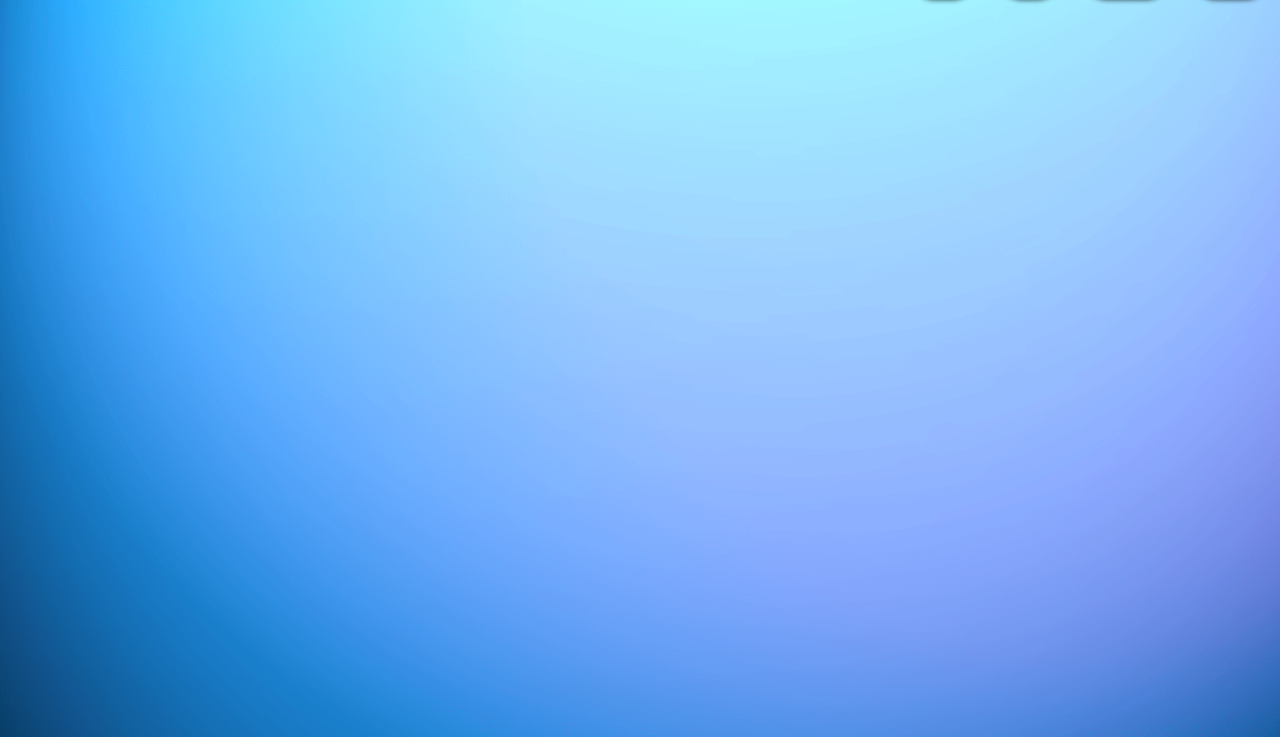
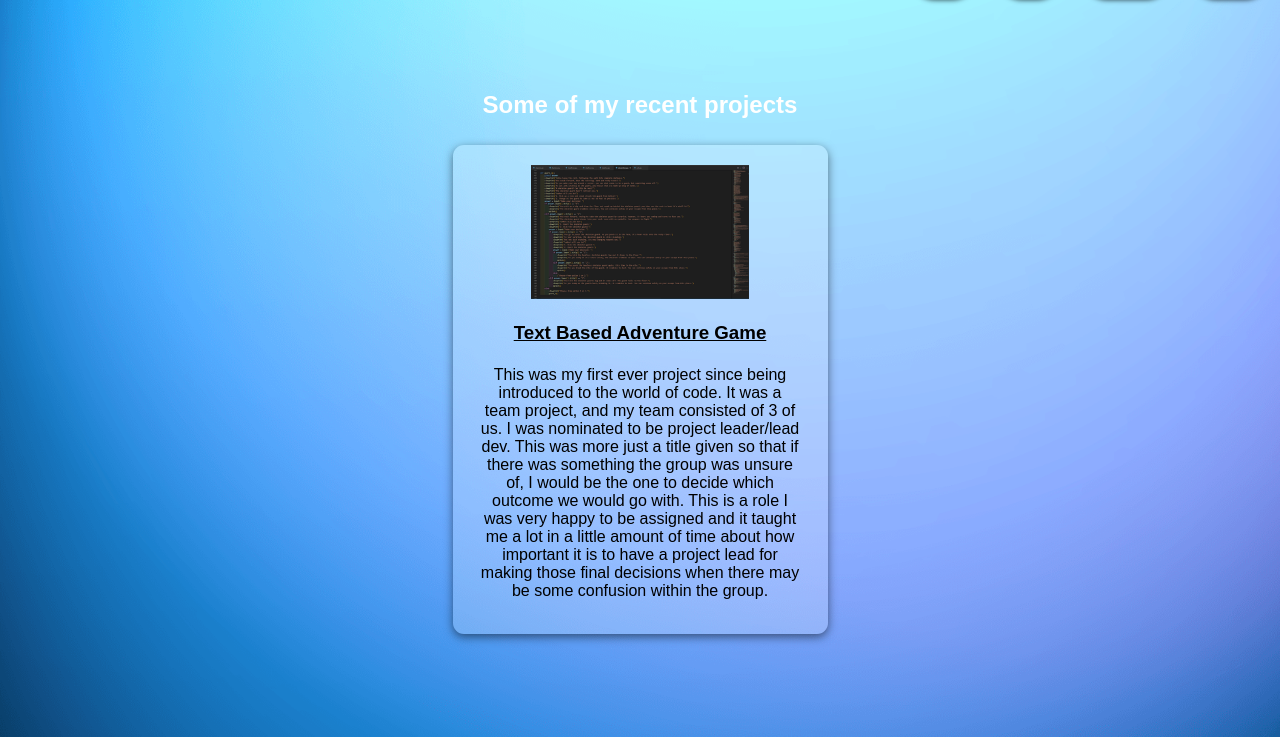
Before and after one commit to JoshWis/portfolio-website, a plain HTML site: page projects.html in a window 1280 px wide. Shown: the part 63-800 px from the top of the page. Drawn offline with Linux system fonts and the light colour scheme.

Commit message:
third changes

```diff
--- a/main.css
+++ b/main.css
@@ -171,3 +171,52 @@ h3 {
     font-size: 14px;
     outline: none;
 }
+
+.projects {
+    padding: 32px 0;
+    margin-top: 32px;
+}
+
+.project-pic {
+    width: 65%;
+    height: 60%;
+}
+
+.projects-container {
+    display: flex;
+    align-items: center;
+    justify-content: center;
+}
+
+.projects-title {
+    text-align: center;
+    margin-bottom: 16px;
+}
+
+.project-container {
+    text-align: center;
+    width: 375px;
+    padding: 16px;
+}
+
+.project-container p {
+    padding: 6.4px;
+}
+
+.project-title {
+    margin-bottom: 8px;
+    color: black;
+}
+
+.project-details {
+    margin-bottom: 8px;
+    color: black;
+}
+
+.project-card {
+    background-color: rgba(255, 255, 255, 0.2);
+    border-radius: 11px;
+    box-shadow: 0 3px 10px rgba(0, 0, 0, 0.5);
+    padding: 20px;
+    margin: 10px;
+}
--- a/projects.html
+++ b/projects.html
@@ -12,6 +12,20 @@
         <li><a href="projects.html">Projects</a></li>
         <li><a href="contact.html">Contact</a></li>
     </nav>
-
+    <section class="projects" id="projects">
+        <h2 class="projects-title">Some of my recent projects</h2>
+        <div class="projects-container">
+        <div class="project-container project-card">
+            <img
+            src="./images/textbasedgame.png"
+            alt="text-game"
+            loading="lazy"
+            class="project-pic"
+            />
+            <h3 class="project-title">Text Based Adventure Game</h3>
+            <p class="project-details">
+            This was my first ever project since being introduced to the world of code. It was a team project, and my team consisted of 3 of us. I was nominated to be project leader/lead dev. This was more just a title given so that if there was something the group was unsure of, I would be the one to decide which outcome we would go with. This is a role I was very happy to be assigned and it taught me a lot in a little amount of time about how important it is to have a project lead for making those final decisions when there may be some confusion within the group.
+            </p>
+        </div>
 </body>
 </html>
```
Also changed, not shown: images/textbasedgame.png (added).
